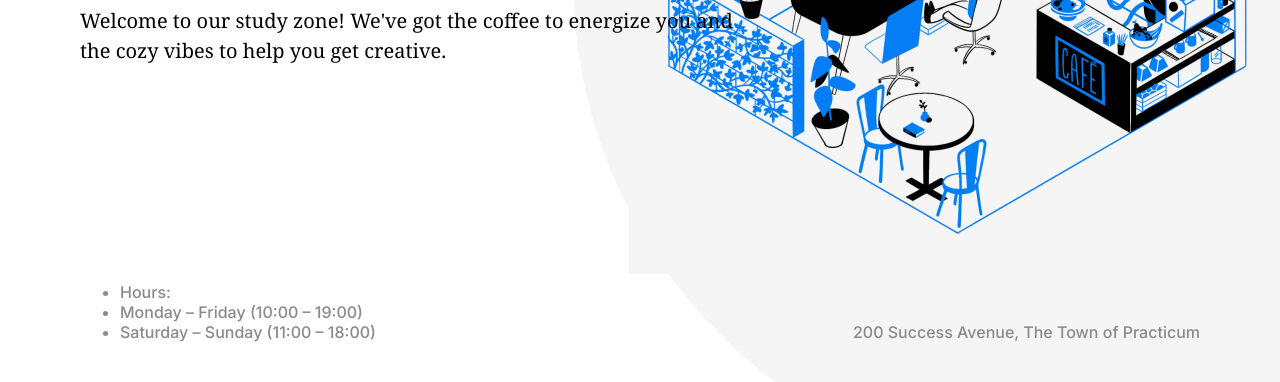
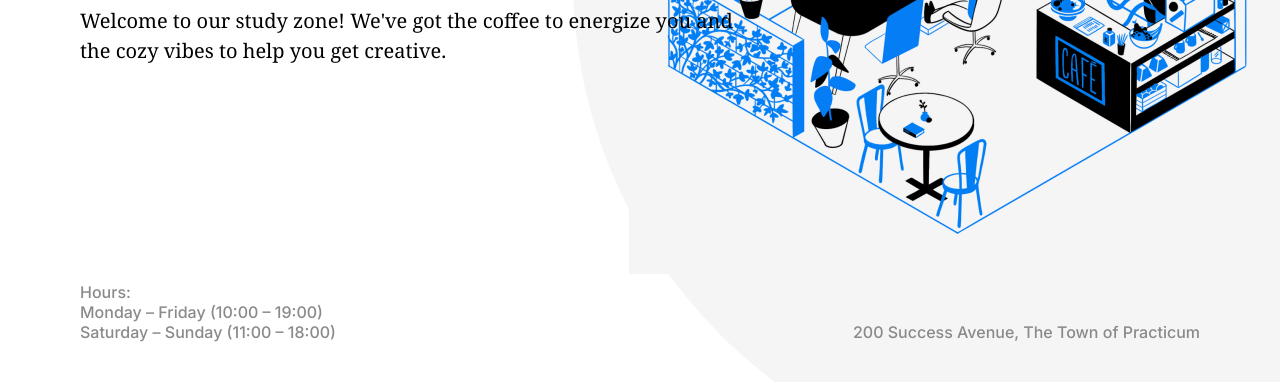
Before and after one commit to Kerwindows/web_project_2, a plain HTML site: page index.html in a window 1280 px wide. Shown: the part 418-800 px from the top of the page. Drawn offline with Linux system fonts and the light colour scheme.

Commit message:
Final commit

```diff
--- a/blocks/header.css
+++ b/blocks/header.css
@@ -82,7 +82,19 @@
 .header__paragraph{
   margin: 0;
 }
-
+.header__paragraph-heading{
+  margin: 0;
+  font-weight:inherit;
+  font-size: inherit;
+}
+.header__paragraph-list{
+  margin: 0;
+  padding: 0;
+  list-style: none;
+}
+.header__paragraph-list-item{
+  margin: 0;
+}
 .header__address{
   margin:0;
 }
--- a/index.html
+++ b/index.html
@@ -46,14 +46,16 @@
         </p>
         <img src="./images/inside_coffee_shop.png" alt="Illustration 'Inside coffee shop'" class="header__image">
         <div class="header__footer">
-          <ul class="header__paragraph">
-            <li class="header__span-line-break">Hours:
-            </li>
-            <li class="header__span-line-break">Monday – Friday (10:00 – 19:00)
-            </li>
-            <li class="header__span-line-break">Saturday – Sunday (11:00 – 18:00)
-            </li>
-          </ul>
+          <div class="header__paragraph">
+            <h2 class="header__paragraph-heading">Hours:
+            </h2>
+            <ul class="header__paragraph-list">
+              <li class="header__paragraph-list-item">Monday – Friday (10:00 – 19:00)
+              </li>
+              <li class="header__paragraph-list-item">Saturday – Sunday (11:00 – 18:00)
+              </li>
+            </ul>
+          </div>
           <p class="header__address">200 Success Avenue, The Town of Practicum
           </p>
         </div>
```
